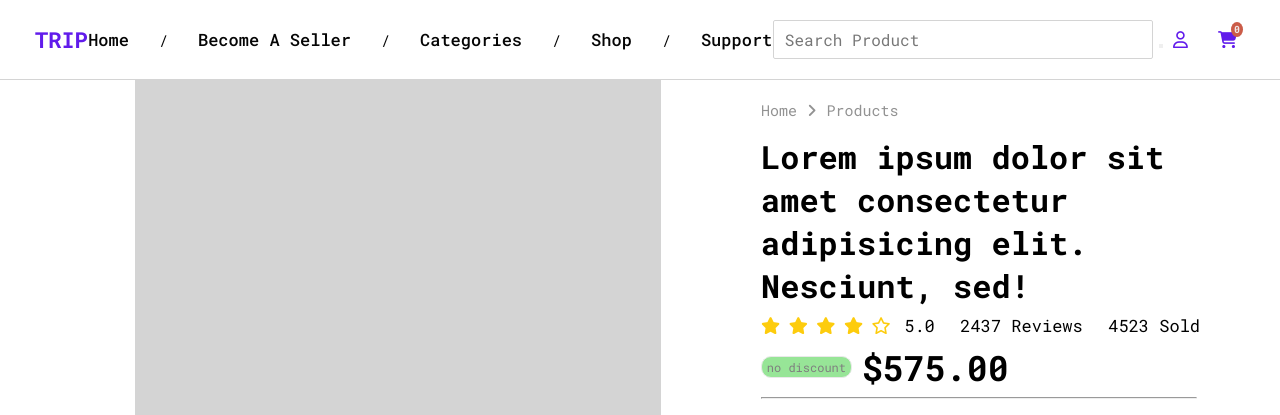
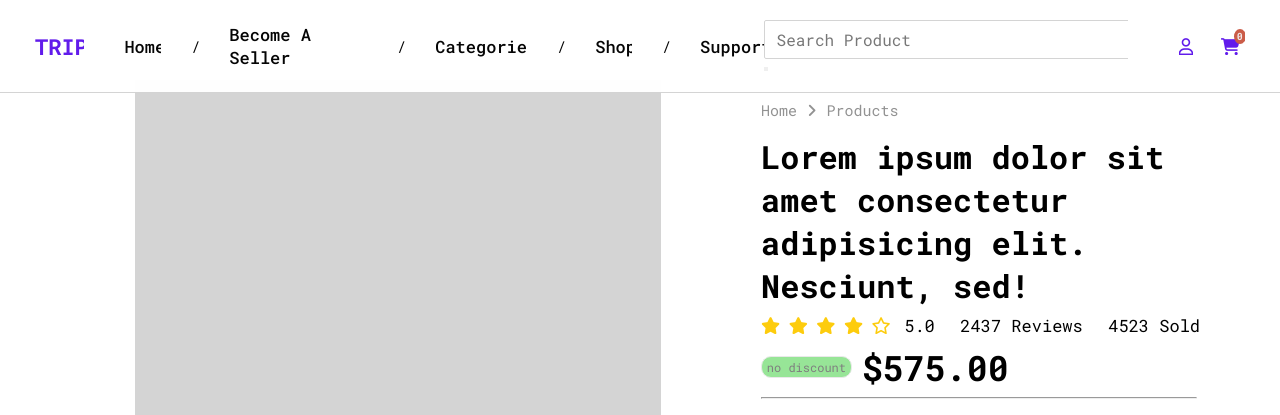
Before and after one commit to mebzmoren/OnlineStore, a PHP site: page /view-products.html in a window 1280 px wide. Shown: the top 415 px of the page. Run offline with PHP 8.4, Linux system fonts and the light colour scheme; some libraries are stand-ins or nearby versions.

Commit message:
adjusted header

```diff
--- a/styles.css
+++ b/styles.css
@@ -121,6 +121,20 @@ header {
   background: var(--light-color);
   opacity: 0.98;
   border-bottom: 1px solid var(--grey-color);
+}
+
+header .left {
+  display: flex;
+  justify-content: center;
+  align-items: center;
+  gap: 4em;
+}
+
+header .right {
+  display: flex;
+  justify-content: center;
+  align-items: center;
+  gap: 4em;
 }
 
 .logo {
--- a/view-products.html
+++ b/view-products.html
@@ -13,6 +13,7 @@
 <body>
   <!-- Header -->
   <header>
+    <div class="left">
       <a href="index.html" class="logo">TRIP</a>
       <ul class="nav">
         <li>
@@ -35,6 +36,8 @@
           <a href="index.html">Support</a>
         </li>
       </ul>
+    </div>
+    <div class="right">
       <form class="search">
         <input type="search" name="search" placeholder="Search Product">
         <button type="submit">
@@ -56,7 +59,9 @@
           </div>
         </a>
       </div>
+    </div>
   </header>
+
   <!-- Products Page -->
   <main class="products-container">
     <div class="product">
```
Lines whose indentation alone changed are shown as unchanged.
